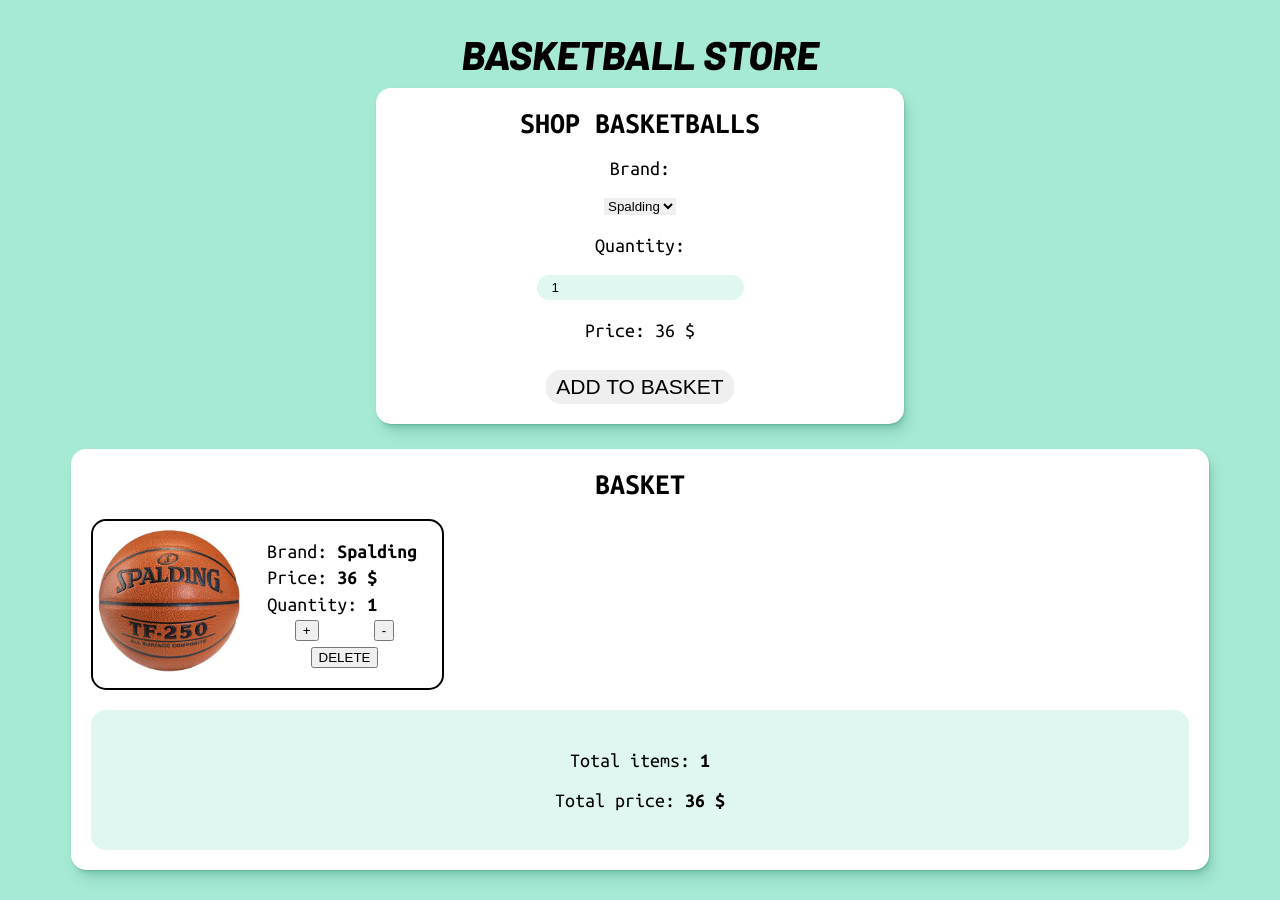
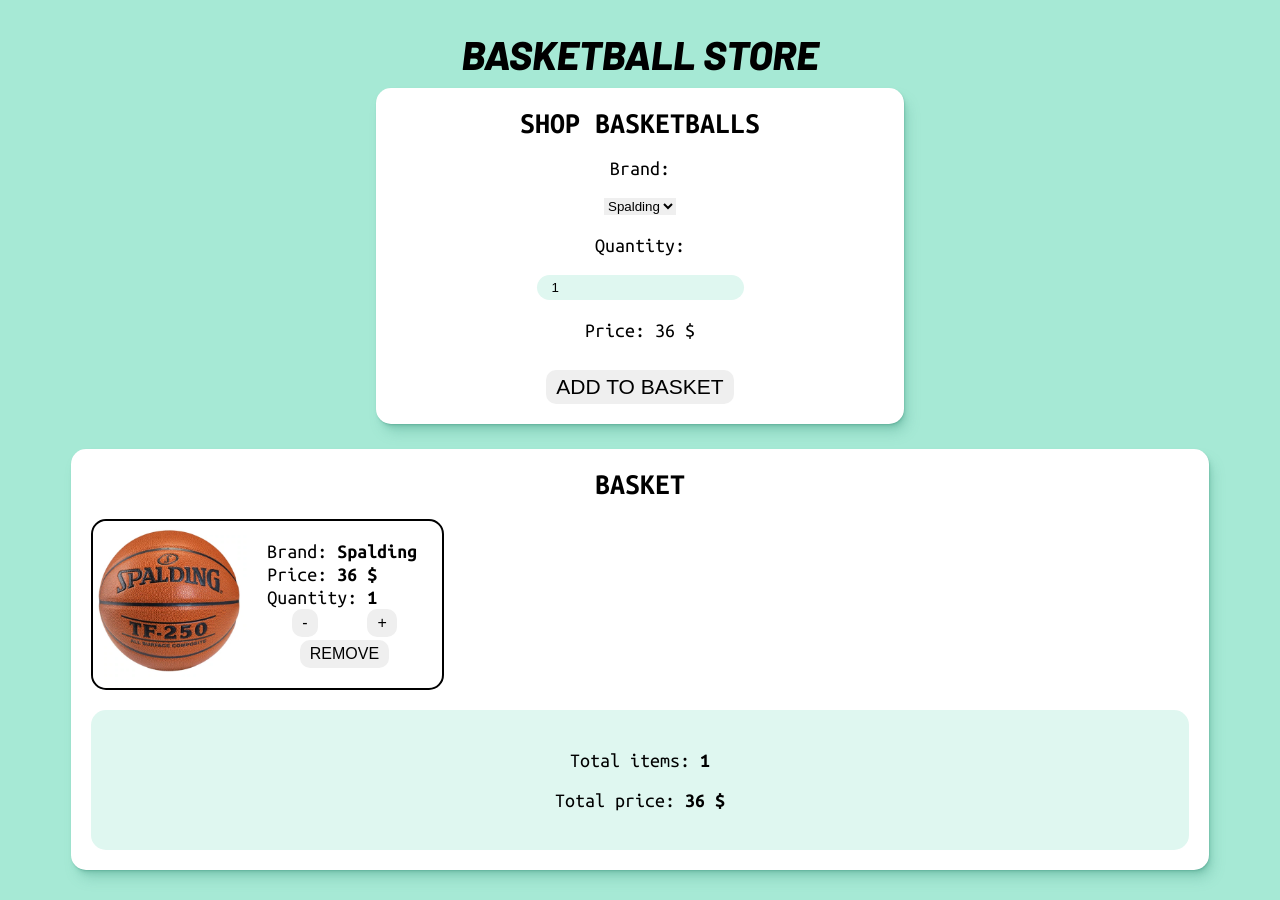
Before and after one commit to GreetVdL/basketballstore, a React (Create React App) app: page / in a window 1280 px wide. Both pictures are taken after a click on the button "ADD TO BASKET". Built offline with nearby package versions, Linux system fonts and the light colour scheme.

Commit message:
better buttons styling

```diff
--- a/src/components/Basket.jsx
+++ b/src/components/Basket.jsx
@@ -11,7 +11,8 @@
     <div className="basket">
       <h2>Basket</h2>
       <ul>
-        {items
+        {items.filter((obj) => obj.quantity > 0).length
+          ? items
               .filter((obj) => obj.quantity > 0)
               .map((obj) => (
                 <BasketItem
@@ -24,9 +25,10 @@
                   onDecrementClick={onDecrementClick}
                   onDeleteClick={onDeleteClick}
                 />
-          ))}
+              ))
+          : "Your basket is empty for now..."}
       </ul>
-      <div class="summary">
+      <div className="summary">
         <p>
           Total items:{" "}
           <span>
--- a/src/components/BasketItem.jsx
+++ b/src/components/BasketItem.jsx
@@ -27,10 +27,10 @@
           Quantity: <span>{props.quantity}</span>
         </p>
         <div className="incdec">
+          <button onClick={handleDecrementButton}>-</button>
           <button onClick={handleIncrementButton}>+</button>
-          <button onClick={handleDecrementButton}>-</button>
         </div>
-        <button onClick={handleDeleteButton}>DELETE</button>
+        <button onClick={handleDeleteButton}>REMOVE</button>
       </div>
     </li>
   );
--- a/src/components/BasketItem.scss
+++ b/src/components/BasketItem.scss
@@ -40,6 +40,12 @@
   }
   button {
     margin: 0 auto;
+    border: none;
+    font-size: 1.6rem;
+    // margin-top: 10px;
+    border-radius: 10px;
+    padding: 5px 10px;
+    cursor: pointer;
   }
 }
 
--- a/src/components/Form.scss
+++ b/src/components/Form.scss
@@ -37,7 +37,7 @@
     font-size: 2.1rem;
     margin-top: 10px;
     border: none;
-    border-radius: 15px;
+    border-radius: 10px;
     padding: 5px 10px;
     cursor: pointer;
     // box-shadow: var(--shadow-elevation-medium);
```
Lines whose indentation alone changed are shown as unchanged.
